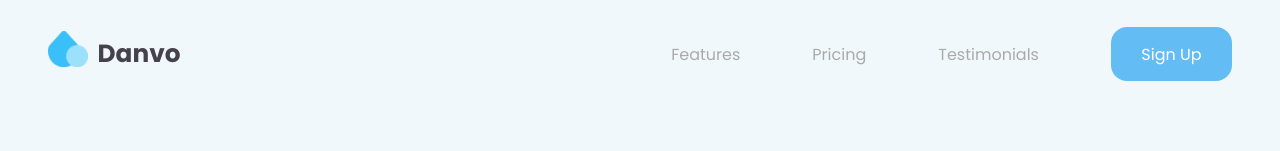
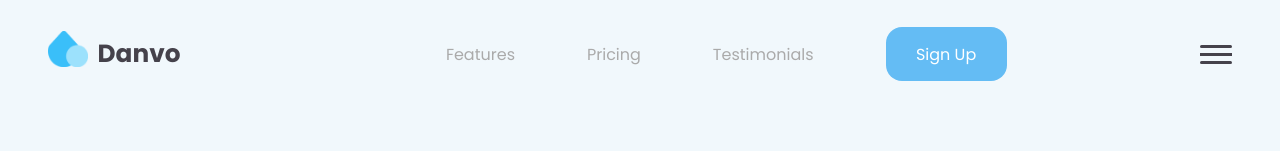
Before and after one commit to yagosantosog/responsiveLandingPage, a plain HTML site: page index.html in a window 1280 px wide. Shown: the top 151 px of the page. Drawn offline with Linux system fonts and the light colour scheme.

Commit message:
add hamburger menu

```diff
--- a/app.js
+++ b/app.js
@@ -1,10 +1,12 @@
-let toggle_btn
-let big_wrapper
+let toggle_btn;
+let big_wrapper;
+let hamburger_menu;
 const main = document.querySelector('main');
 
 function declare() {
     toggle_btn = document.querySelector('.toggle-btn');
     big_wrapper = document.querySelector('.big-wrapper');
+    hamburger_menu = document.querySelector('.hamburger-menu')
 }
 
 declare();
@@ -38,6 +40,9 @@ function toggleAnimation() {
 
 function events() {
     toggle_btn.addEventListener('click', toggleAnimation);
+    hamburger_menu.addEventListener('click', () => {
+        big_wrapper.classList.toggle("active");
+    })
 }
 
 events();
--- a/index.html
+++ b/index.html
@@ -26,6 +26,9 @@
                            <li><a href="">Testimonials</a></li>
                            <li><a href="" class="btn">Sign up</a></li>
                         </ul>
+                    </div>
+                    <div class="hamburger-menu">
+                        <div class="bar"></div>
                     </div>
                 </div>
             </header>
--- a/style.css
+++ b/style.css
@@ -123,6 +123,55 @@ header .container {
     transform: scale(1)  !important;
 }
 
+.hamburger-menu {
+    position: relative;
+    z-index: 99;
+    display: flex;
+    align-items: center;
+    justify-content: center;
+    width: 2rem;
+    height: 2rem;
+    cursor: pointer;
+}
+
+.hamburger-menu .bar {
+    position: relative;
+    width: 100%;
+    height: 3px;
+    background-color: var(--darkTwo);
+    transition: .5s;
+}
+
+.bar::before, .bar::after {
+    content: "";
+    position: absolute;
+    width: 100%;
+    height: 100%;
+    background-color: var(--darkTwo);
+    border-radius: 3px;
+    transition: .5s;
+}
+
+.bar::before {
+    transform: translateY(-8px);
+}
+
+.bar::after {
+    transform: translateY(8px);
+}
+
+.big-wrapper.active .hamburger-menu .bar{
+    background: transparent;
+}
+
+.big-wrapper.active .hamburger-menu .bar::before {
+    transform: translateY(0) rotate(-45deg);
+}
+
+.big-wrapper.active .hamburger-menu .bar::after {
+    transform: translateY(0) rotate(45deg);
+}
+
 .showcase-area .container {
     display: grid;
     grid-template-columns: repeat(2, 1fr);
```
